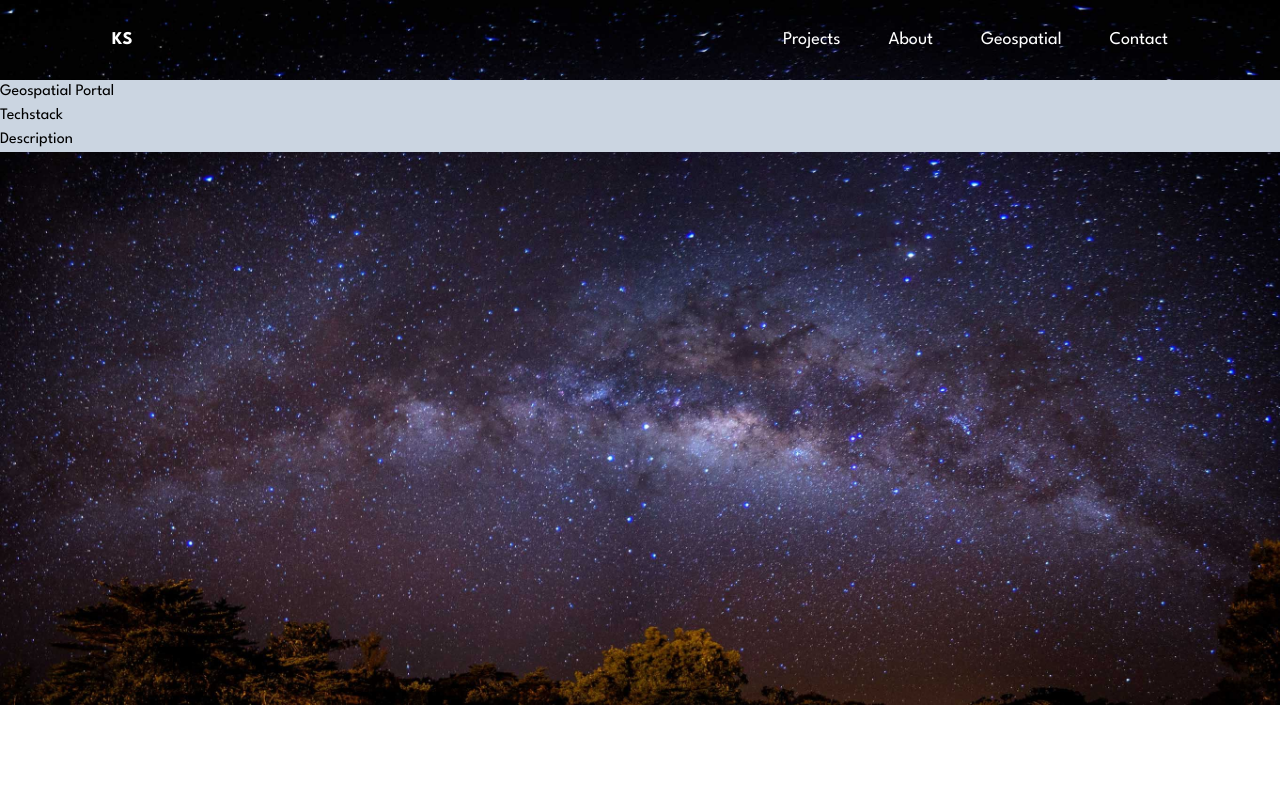
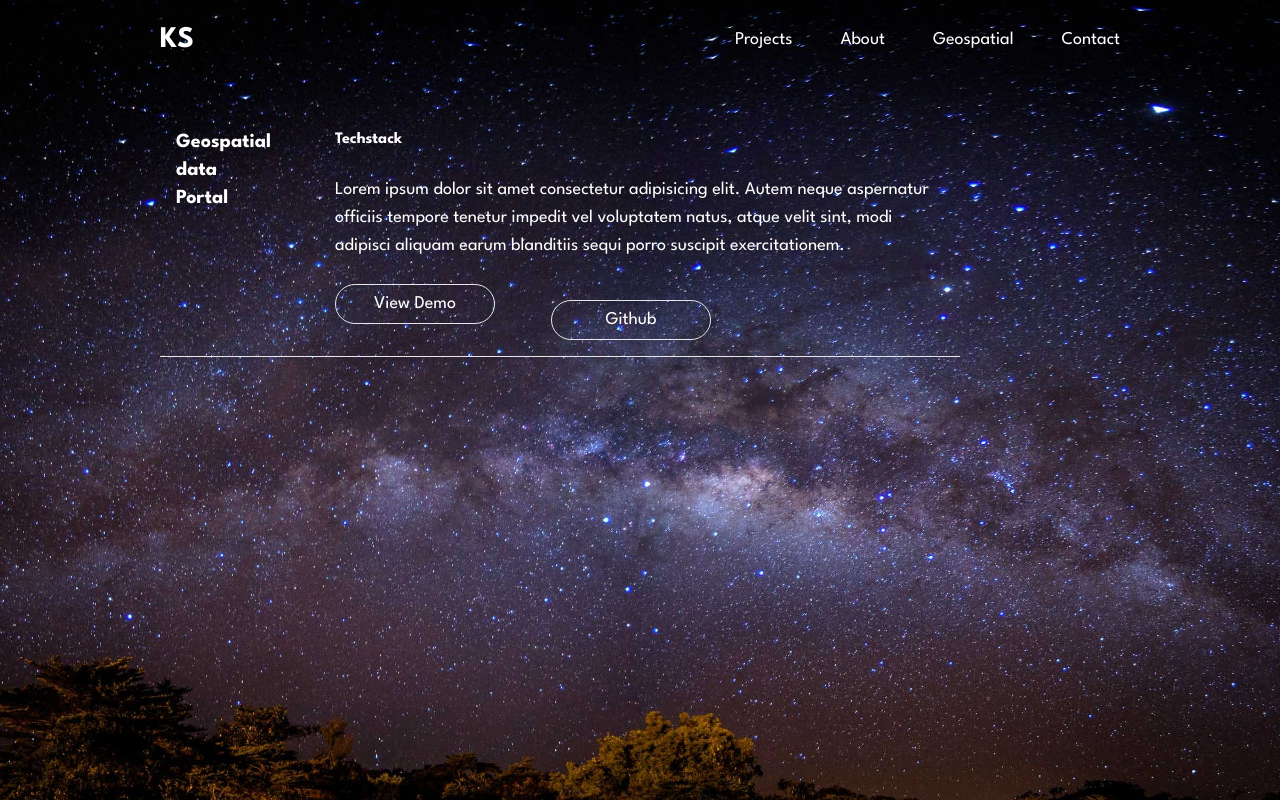
Before and after one commit to Kimberley-saka/my_portfolio, a React (Vite) app: page /projects in a window 1280 px wide. Built offline with nearby package versions, Linux system fonts and the light colour scheme.

Commit message:
added content to the projects page

```diff
--- a/index.html
+++ b/index.html
@@ -7,7 +7,7 @@
     <link rel="preconnect" href="https://fonts.googleapis.com">
     <link rel="preconnect" href="https://fonts.gstatic.com" crossorigin>
     <link href="https://fonts.googleapis.com/css2?family=League+Spartan:wght@400;500;600;700;800&display=swap" rel="stylesheet">
-    <title>Kimberly Saka</title>
+    <title>Kimberley Saka</title>
   </head>
   <body>
     <div id="root"></div>
--- a/src/components/Navigation/NavBar.jsx
+++ b/src/components/Navigation/NavBar.jsx
@@ -1,9 +1,9 @@
 import { Link } from "react-router-dom"
 export default function NavBar() {
   return(
-    <div className="flex flex-row justify-between items-center h-20 px-28
+    <div className="flex flex-row justify-between items-center h-20 md:px-28
      text-white text-lg">
-        <div className="flex text-3`xl font-bold">
+        <div className="flex text-3xl font-bold">
           <Link to="/">KS</Link>
         </div>
 
--- a/src/components/Projects.jsx
+++ b/src/components/Projects.jsx
@@ -1,18 +1,35 @@
+import { Link } from "react-router-dom"
+
 
 export default function Projects() {
   return (
-    <div className="flex flex-row bg-slate-300">
-      <div className="flex flex-col">
-        <div>
-          Geospatial Portal
-        </div>
-        <div className="flex flex-col">
-          <div>
-            Techstack
+    <div className="flex px-0 md:px-28 md:py-8">
+      <div className="flex flex-col border-b px-4 py-4 md:w-5/6 md:space-x-16 md:flex-row">
+          <div className="flex md:w-2/6 md:text-xl font-bold">
+            Geospatial data Portal
           </div>
-          <div>
-            Description
+          <div className="flex flex-col space-y-6">
+            <div className="font-bold">
+                Techstack
+            </div>
+            <div className="flex md:text-lg">
+              Lorem ipsum dolor sit amet consectetur adipisicing elit.
+              Autem neque aspernatur officiis tempore tenetur impedit vel voluptatem natus, atque velit sint, modi adipisci
+              aliquam earum blanditiis sequi porro suscipit exercitationem.
+            </div>
+          <div className="flex flex-col space-y-4 md:space-x-14 md:text-lg md:flex-row">
+            <Link to="/" className="rounded-full border hover:bg-gray-500 hover:opacity-80
+              transition duration-300 w-40 h-10 flex justify-center items-center">
+              View Demo
+            </Link>
+
+            <Link to="/" className="flex rounded-full border hover:bg-gray-500 hover:opacity-80
+              transition duration-300 w-40 h-10 justify-center items-center">
+              Github
+            </Link>
+
           </div>
+
         </div>
       </div>
     </div>
--- a/src/index.css
+++ b/src/index.css
@@ -4,9 +4,14 @@
 
 
 body{
+    min-height: 100vh;
+    padding: 0 3rem 0rem 3rem;
+    margin: 0;
     font-family: 'League Spartan', sans-serif;
-
+    color: white;
     background-image: url('/src/assets/pexels-luis-kuthe-4695929.jpg');
     background-size: cover;
     background-repeat: no-repeat;
+    background-position: center;
+
 }
--- a/src/pages/Home.jsx
+++ b/src/pages/Home.jsx
@@ -3,28 +3,29 @@ import { Link } from "react-router-dom"
 export default function HomePage() {
   return(
     <div className="flex flex-col">
-      <div className=" flex flex-col justify-center items-center py-48 text-white">
-        <div className="flex flex-col space-y-4 px-10">
+      <div className=" flex flex-col justify-center items-start py-48 md:px-28">
+        <div className="flex flex-col space-y-4 ">
 
           <div>
-            <div className="text-xl">
-              Hi I&apos;m Kimberley Saka
+            <div className="text-xl md:text-2xl">
+              Hi, I&apos;m Kimberley Saka
             </div>
           </div>
 
-          <div className="text-2xl">
-            I am Backend Developer and Geospatial Analyst
+          <div className="text-3xl md:text-5xl">
+            <p>I am a Backend Developer &amp; </p>
+            <p>a Geospatial Analyst</p>
           </div>
 
           <div className="flex flex-col space-y-8
-            md:space-x-12 md:flex-row md:space-y-0">
+            md:space-x-12 text-lg md:flex-row md:space-y-0">
             <Link to="/projects" className="rounded-full border hover:bg-gray-500 hover:opacity-80
             transition duration-300 w-40 h-10 flex justify-center items-center">
              See My Work
             </Link>
             <Link to="/contact" className="rounded-full border hover:bg-gray-500 hover:opacity-80
             transition duration-300 w-40 h-10 flex justify-center items-center">
-            Get in touch
+            Tell me More
             </Link>
 
           </div>
```
